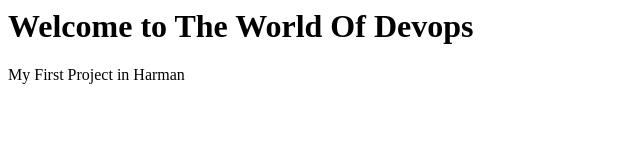
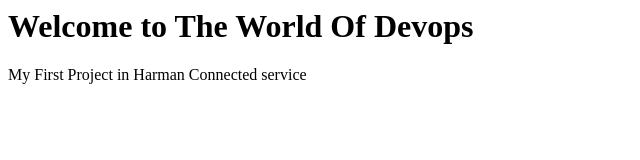
Before and after one commit to alikakhare/Excersie1, a plain HTML site: page index1.html in a window 1280 px wide. Shown: the whole page, without its empty margins (0-640 px from the left). Drawn offline with Linux system fonts and the light colour scheme.

Commit message:
Devops Ex3

```diff
--- a/index1.html
+++ b/index1.html
@@ -1 +1 @@
-<html>     <body>         <h1>Welcome to The World Of Devops</h1>         <p>My First Project in Harman</p>     </body> </html>
+<html>     <body>         <h1>Welcome to The World Of Devops</h1>         <p>My First Project in Harman Connected service</p>     </body> </html>
```
